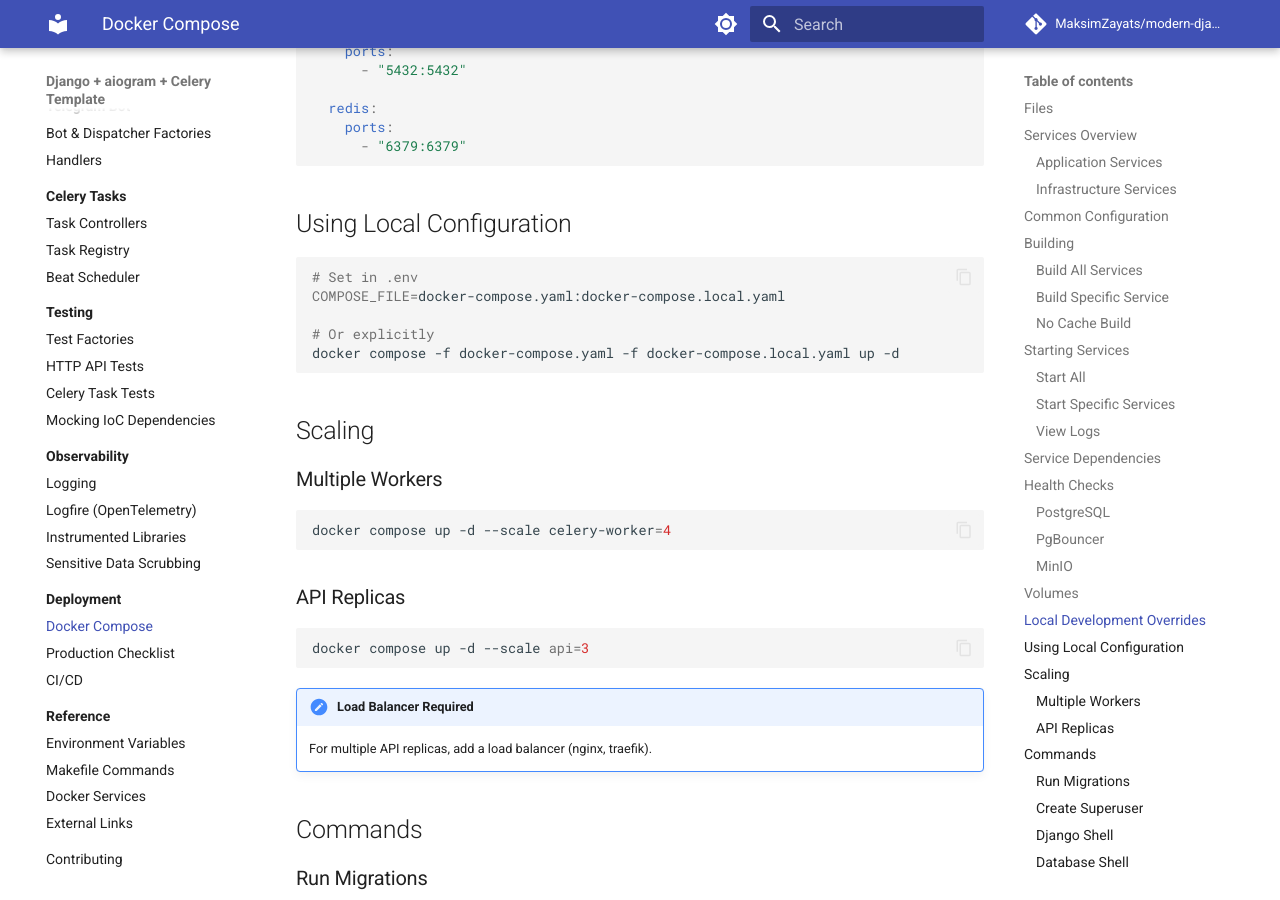
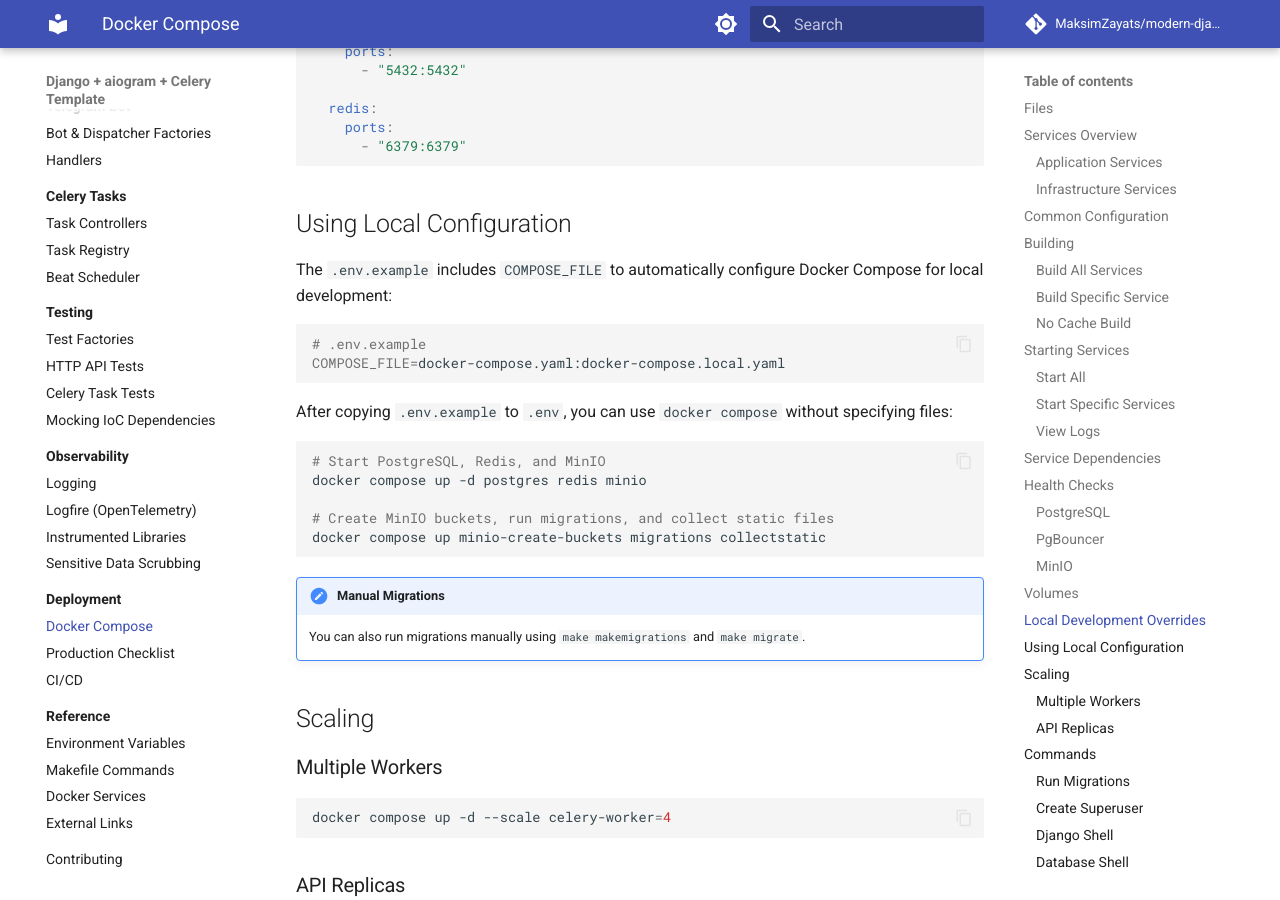
Before and after one commit to MaksimZayats/aiogram-django-template, an MkDocs documentation site: the page built from docs/en/deployment/docker-compose.md, in a window 1280 px wide and 900 px high, scrolled down 5439 px. Built offline with MkDocs 1.6.1 and Material for MkDocs 9.7.7, drawn with Linux system fonts in a browser that asks for light colours; comment, search, counter and statistics services are not loaded.

Commit message:
docs: enhance setup instructions and clarify migration process

````diff
--- a/docs/en/deployment/docker-compose.md
+++ b/docs/en/deployment/docker-compose.md
@@ -270,13 +270,25 @@
 
 ## Using Local Configuration
 
+The `.env.example` includes `COMPOSE_FILE` to automatically configure Docker Compose for local development:
+
 ```bash
-# Set in .env
+# .env.example
 COMPOSE_FILE=docker-compose.yaml:docker-compose.local.yaml
+```
 
-# Or explicitly
-docker compose -f docker-compose.yaml -f docker-compose.local.yaml up -d
+After copying `.env.example` to `.env`, you can use `docker compose` without specifying files:
+
+```bash
+# Start PostgreSQL, Redis, and MinIO
+docker compose up -d postgres redis minio
+
+# Create MinIO buckets, run migrations, and collect static files
+docker compose up minio-create-buckets migrations collectstatic
 ```
+
+!!! note "Manual Migrations"
+    You can also run migrations manually using `make makemigrations` and `make migrate`.
 
 ## Scaling
 
````
Also changed, not shown: CLAUDE.md (+8 -2 lines), docs/en/contributing.md (+10 -4 lines), docs/en/getting-started/development-environment.md (+9 -3 lines), docs/en/getting-started/quick-start.md (+11 -3 lines), docs/en/tutorials/first-api-endpoint.md (+3 -13 lines), README.md.
